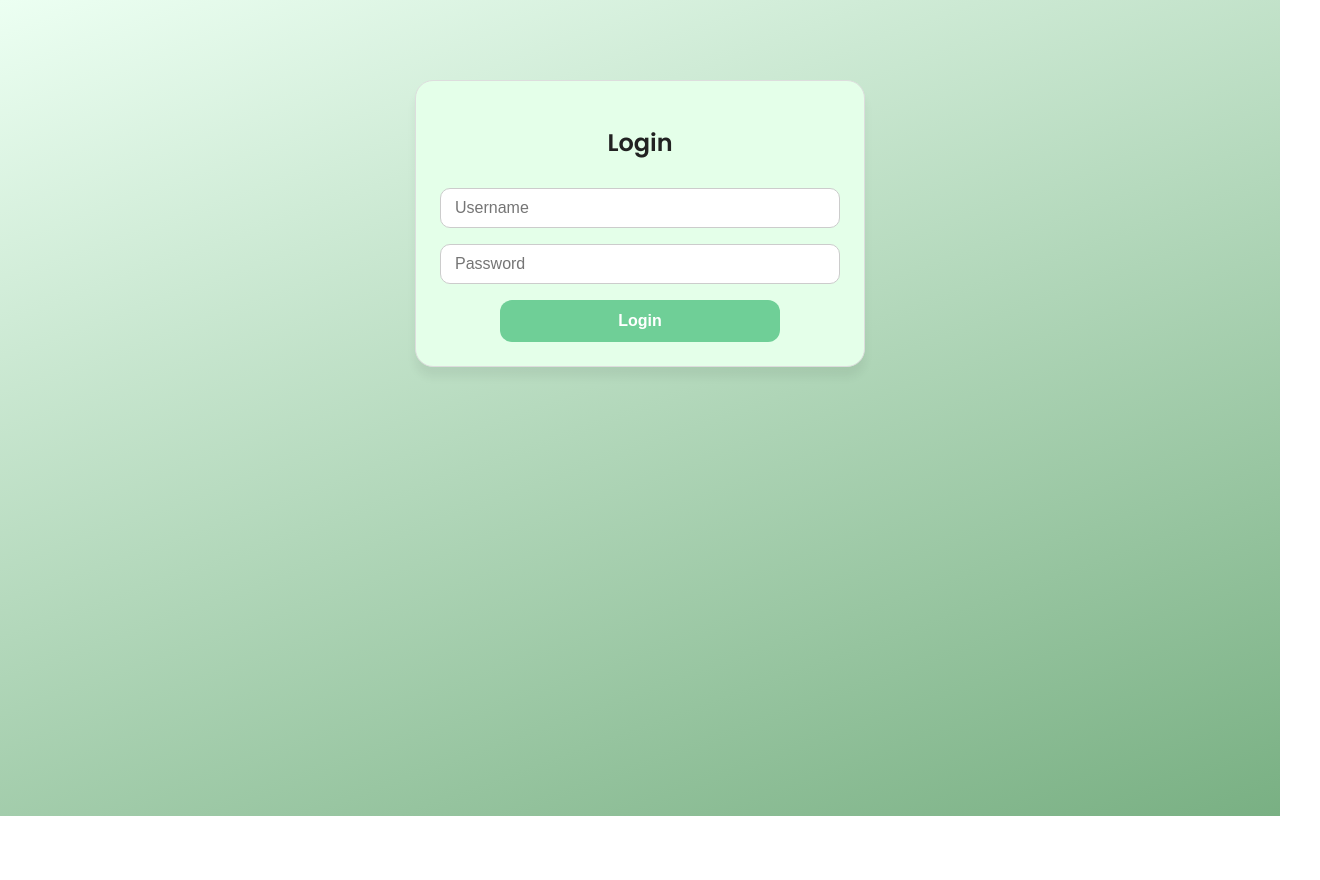
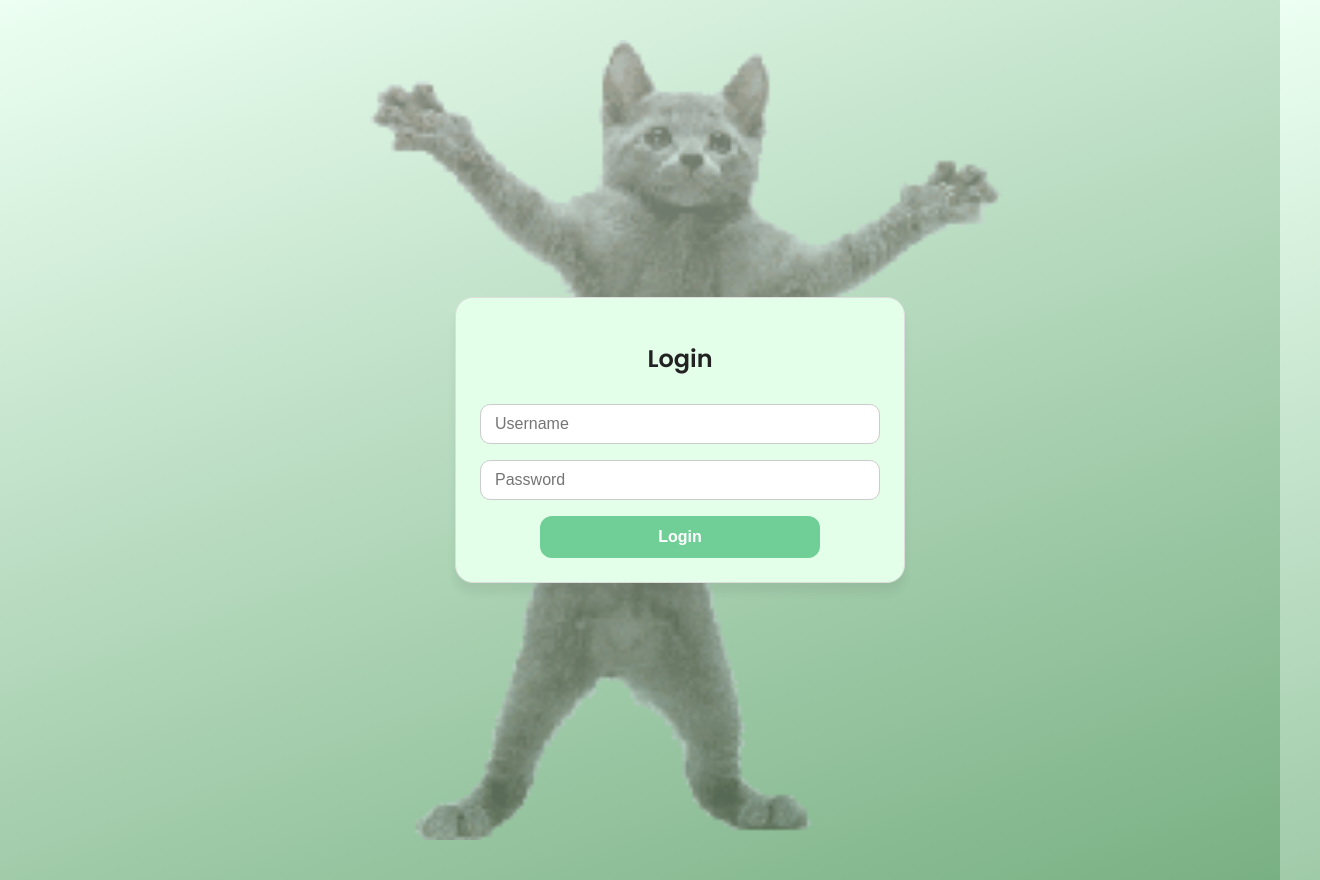
Before and after one commit to Bager02/Mixagram, a React (Vite) app in the folder frontend/: page /login in a window 1280 px wide. Shown: the whole page, 1320 px wide, since content can reach past the window. Before the commit the page ends 816 px from the top, so only its background shows below. Built offline with nearby package versions, Linux system fonts and the light colour scheme; no server answers.

Commit message:
dancing pus :D

```diff
--- /dev/null
+++ b/frontend/src/css/RegisterLoginPage.css
@@ -0,0 +1,70 @@
+.login-page {
+    width: 100vw;
+    height: 100vh;
+
+    display: flex;
+    justify-content: center;
+    align-items: center;
+
+    position: relative;
+    overflow: hidden; /* ensures pseudo-element stays within bounds */
+}
+
+/* Only the pseudo-element has the GIF */
+.login-page::before {
+    content: "";
+    position: absolute;
+    top: 0;
+    left: 0;
+    width: 100%;
+    height: 100%;
+
+    background-image: url('../assets/cat-kaikohoshi.gif');
+    background-size: contain;
+    background-position: center;
+    background-repeat: no-repeat;
+
+    opacity: 0.5;  /* lower opacity */
+    z-index: 0;
+}
+
+/* Ensure form content is above GIF */
+.login-page > * {
+    position: relative;
+    z-index: 1;
+}
+
+/* Same approach for register page */
+.register-page {
+    width: 100vw;
+    height: 100vh;
+
+    display: flex;
+    justify-content: center;
+    align-items: center;
+
+    position: relative;
+    overflow: hidden;
+}
+
+.register-page::before {
+    content: "";
+    position: absolute;
+    top: 0;
+    left: 0;
+    width: 100%;
+    height: 100%;
+
+    background-image: url('../assets/cat-kaikohoshi.gif');
+    background-size: contain;
+    background-position: center;
+    background-repeat: no-repeat;
+
+    opacity: 0.5;
+    z-index: 0;
+}
+
+.register-page > * {
+    position: relative;
+    z-index: 1;
+}
--- a/frontend/src/pages/LoginPage.jsx
+++ b/frontend/src/pages/LoginPage.jsx
@@ -1,4 +1,5 @@
 import LoginForm from "../components/LoginForm.jsx";
+import "../css/RegisterLoginPage.css";
 
 function LoginPage() {
     return (
--- a/frontend/src/pages/RegisterPage.jsx
+++ b/frontend/src/pages/RegisterPage.jsx
@@ -1,4 +1,5 @@
 import RegisterForm from "../components/RegisterForm.jsx";
+import "../css/RegisterLoginPage.css";
 
 function RegisterPage() {
     return (
```
Also changed, not shown: frontend/src/assets/cat-kaikohoshi.gif (added).
